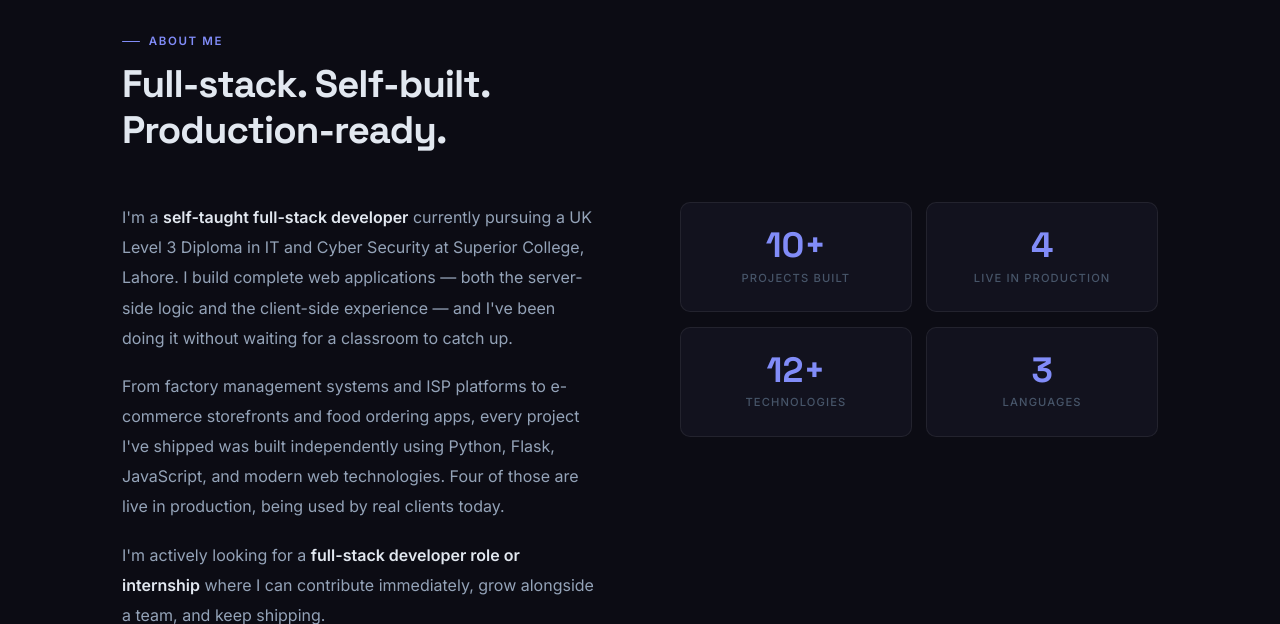
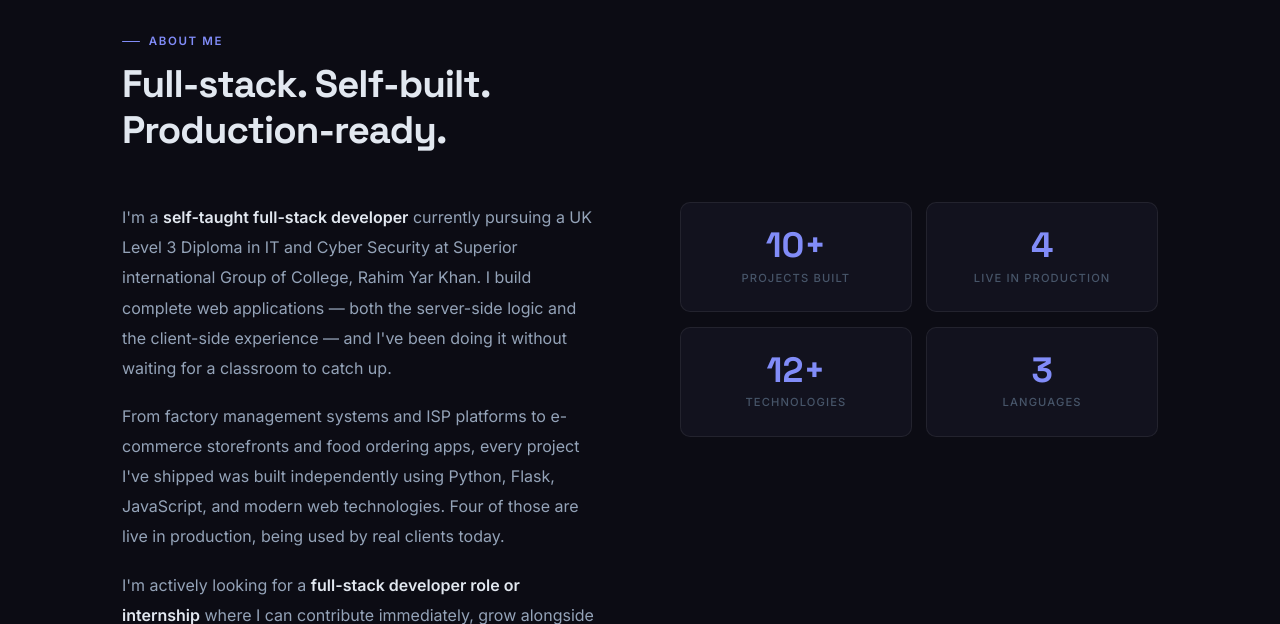
Before and after one commit to huzaifabin423-ui/huzaifa-cv, a Flask app: page / in a window 1280 px wide. Shown: the part 865-1489 px from the top of the page. Run offline with Flask 3, Linux system fonts and the light colour scheme.

Commit message:
Update CV content and styling

```diff
--- a/templates/index.html
+++ b/templates/index.html
@@ -124,7 +124,7 @@
       <div class="about-text fade-in">
         <p>
           I'm a <strong>self-taught full-stack developer</strong> currently pursuing a UK Level 3
-          Diploma in IT and Cyber Security at Superior College, Lahore. I build complete web
+          Diploma in IT and Cyber Security at Superior international Group of College, Rahim Yar Khan. I build complete web
           applications — both the server-side logic and the client-side experience — and I've
           been doing it without waiting for a classroom to catch up.
         </p>
```
